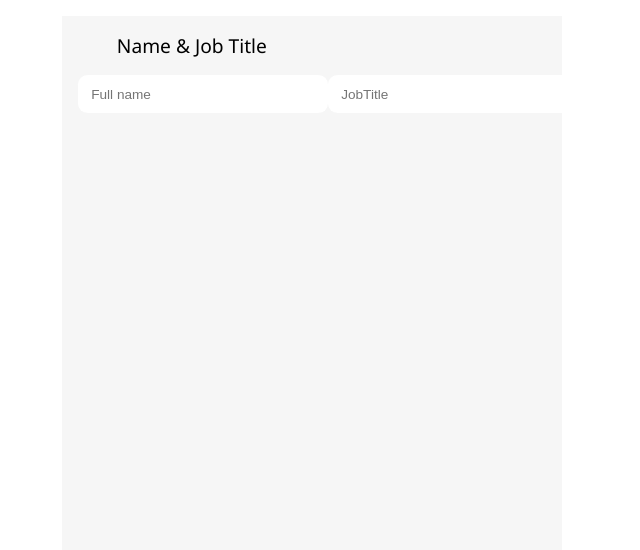
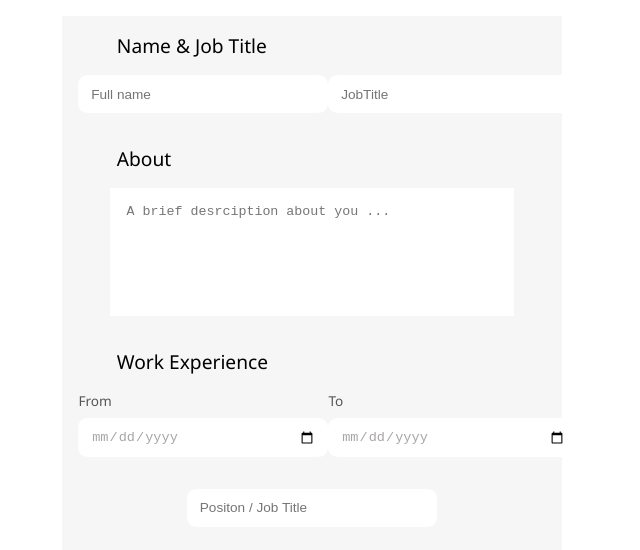
Before and after one commit to Kummirai/resume, a React (Vite) app in the folder cv application/: page / in a window 1280 px wide. Shown: the top 550 px of the page, without its empty margins (328-968 px from the left). Built offline with nearby package versions, Linux system fonts and the light colour scheme.

Commit message:
Add work experience and style it

```diff
--- a/cv application/src/components/Name.jsx
+++ b/cv application/src/components/Name.jsx
@@ -1,4 +1,5 @@
 import Input from "./Input";
+import Textarea from "./Textarea";
 
 const Name = () => {
   return (
@@ -18,6 +19,39 @@ const Name = () => {
           placeholder="JobTitle"
         />
       </div>
+      <h2 className="name-jobtitle">About</h2>
+      <Textarea
+        id="about"
+        name="about"
+        row="10"
+        col="70"
+        placeholder="A brief desrciption about you ..."
+      />
+      <h2 className="name-jobtitle">Work Experience</h2>
+      <div className="name-title">
+        <div>
+          <p>From</p>
+          <Input
+            type="date"
+            id="year"
+            name="year"
+            placeholder=" Period 2010 - 2012"
+          />
+        </div>
+        <div>
+          <p>To</p>
+          <Input type="date" id="to" name="to" placeholder="2012" />
+        </div>
+      </div>
+      <div className="position name-title">
+        <Input
+          type="text"
+          id="position"
+          name="position"
+          placeholder="Positon / Job Title"
+        />
+      </div>
+      <Textarea id="about" name="about" row="10" col="70" />
     </form>
   );
 };
--- /dev/null
+++ b/cv application/src/components/Textarea.jsx
@@ -0,0 +1,15 @@
+// eslint-disable-next-line react/prop-types
+const Textarea = ({ name, id, col, row, placeholder }) => {
+  return (
+    <textarea
+      className="about"
+      name={name}
+      id={id}
+      cols={col}
+      rows={row}
+      placeholder={placeholder}
+    ></textarea>
+  );
+};
+
+export default Textarea;
--- a/cv application/src/index.css
+++ b/cv application/src/index.css
@@ -5,7 +5,11 @@
   margin: 0;
   box-sizing: border-box;
 }
-
+p {
+  font-size: 0.85rem;
+  margin-bottom: 0.5rem;
+  color: #555555;
+}
 body {
   font-family: "Segoe UI", Tahoma, Geneva, Verdana, sans-serif;
 }
@@ -20,6 +24,8 @@ body {
 }
 
 .my-form {
+  display: flex;
+  flex-direction: column;
   width: 40%;
   backdrop-filter: blur(0px) saturate(200%);
   -webkit-backdrop-filter: blur(0px) saturate(200%);
@@ -32,6 +38,7 @@ body {
   align-items: center;
   justify-content: space-around;
   display: flex;
+  margin-bottom: 2rem;
 }
 .input-field {
   display: flex;
@@ -48,10 +55,34 @@ body {
   width: 250px;
 }
 
+.input-field input:focus {
+  outline: none;
+  border: ipx solid #4a90e2;
+}
+
 .name-jobtitle {
   margin-bottom: 1rem;
-  align-self: flex-end;
+  align-self: flex-start;
   font-size: 1.2rem;
   font-weight: 400;
   margin-left: 2.4rem;
 }
+
+.about {
+  height: 8rem;
+  resize: none;
+  border: none;
+  margin: 0 2rem 2rem 2rem;
+  padding: 1rem;
+}
+
+.about:focus {
+  outline: none;
+  border-color: #4a90e2;
+}
+
+.work-experience {
+  display: flex;
+  align-items: center;
+  justify-content: space-around;
+}
```
